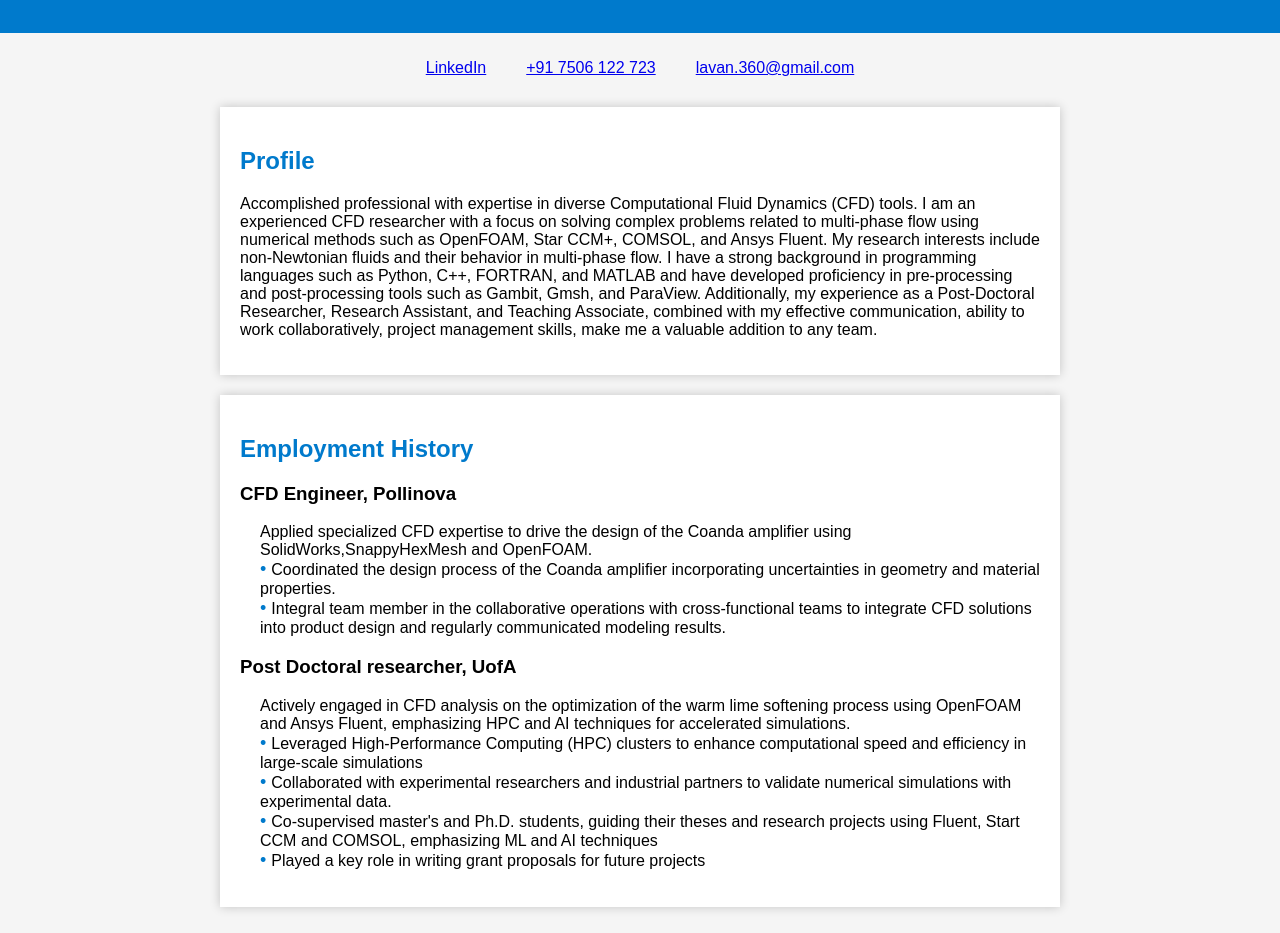
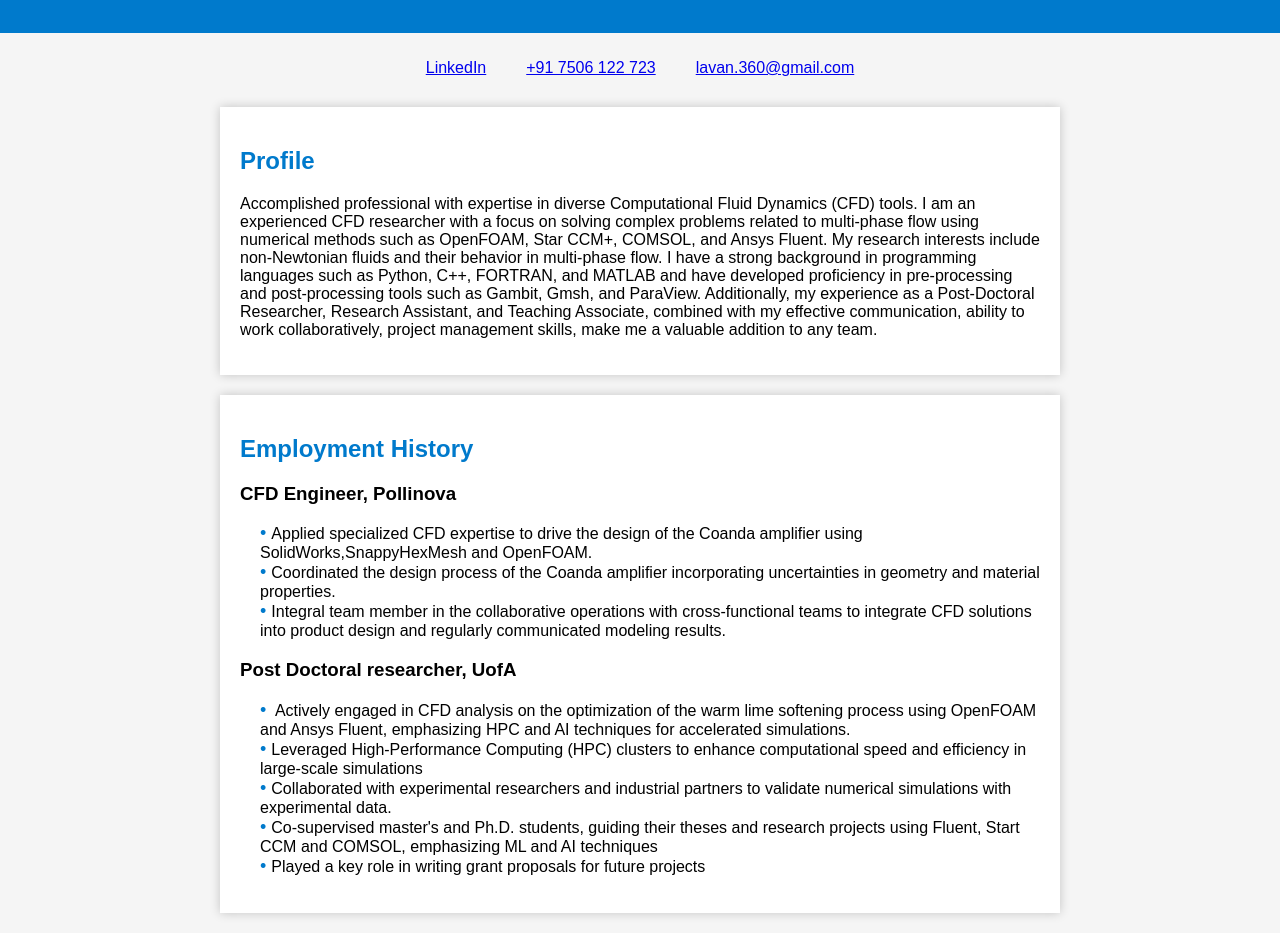
Before and after one commit to lavanyashakthi/resume, a plain HTML site: page index.html in a window 1280 px wide. Shown: the part 94-1027 px from the top of the page. Drawn offline with Linux system fonts and the light colour scheme.

Commit message:
Update index.html

```diff
--- a/index.html
+++ b/index.html
@@ -30,7 +30,7 @@
         <h2>Employment History</h2>
            <h3>CFD Engineer, Pollinova </h3>
                 <p> <ul class="custom-bullet">
-                </li>Applied specialized CFD expertise to drive the design of the Coanda amplifier using SolidWorks,SnappyHexMesh and OpenFOAM. </li>
+                <li>Applied specialized CFD expertise to drive the design of the Coanda amplifier using SolidWorks,SnappyHexMesh and OpenFOAM. </li>
                     <li>Coordinated the design process of the Coanda amplifier incorporating uncertainties in geometry and material properties.</li>
                     <li>Integral team member in the collaborative operations with cross-functional teams to integrate CFD solutions into product design and regularly communicated modeling results.</li>
                     </ul>
@@ -38,7 +38,7 @@
            <h3>Post Doctoral researcher, UofA </h3>
                 <p>
                      <p> <ul class="custom-bullet">
-                   </li> Actively engaged in CFD analysis on the optimization of the warm lime softening process using OpenFOAM and Ansys Fluent, emphasizing HPC and AI techniques for accelerated simulations.</li>
+                   <li> Actively engaged in CFD analysis on the optimization of the warm lime softening process using OpenFOAM and Ansys Fluent, emphasizing HPC and AI techniques for accelerated simulations.</li>
                     <li>Leveraged High-Performance Computing (HPC) clusters to enhance computational speed and efficiency in large-scale simulations</li>
                     <li>Collaborated with experimental researchers and industrial partners to validate numerical simulations with experimental data. </li>
                     <li>Co-supervised master's and Ph.D. students, guiding their theses and research projects using Fluent, Start CCM and COMSOL, emphasizing ML and AI techniques </li>
```
